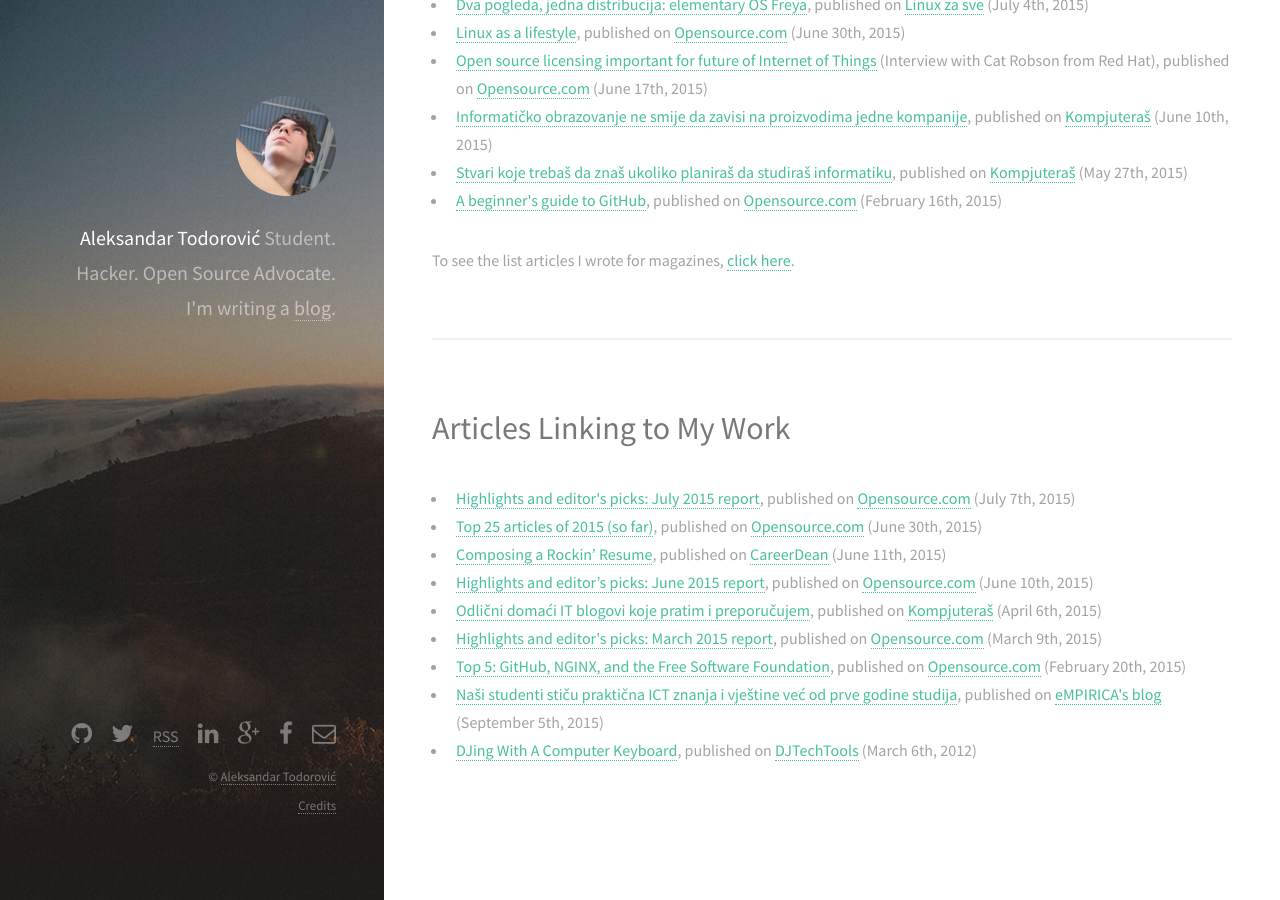
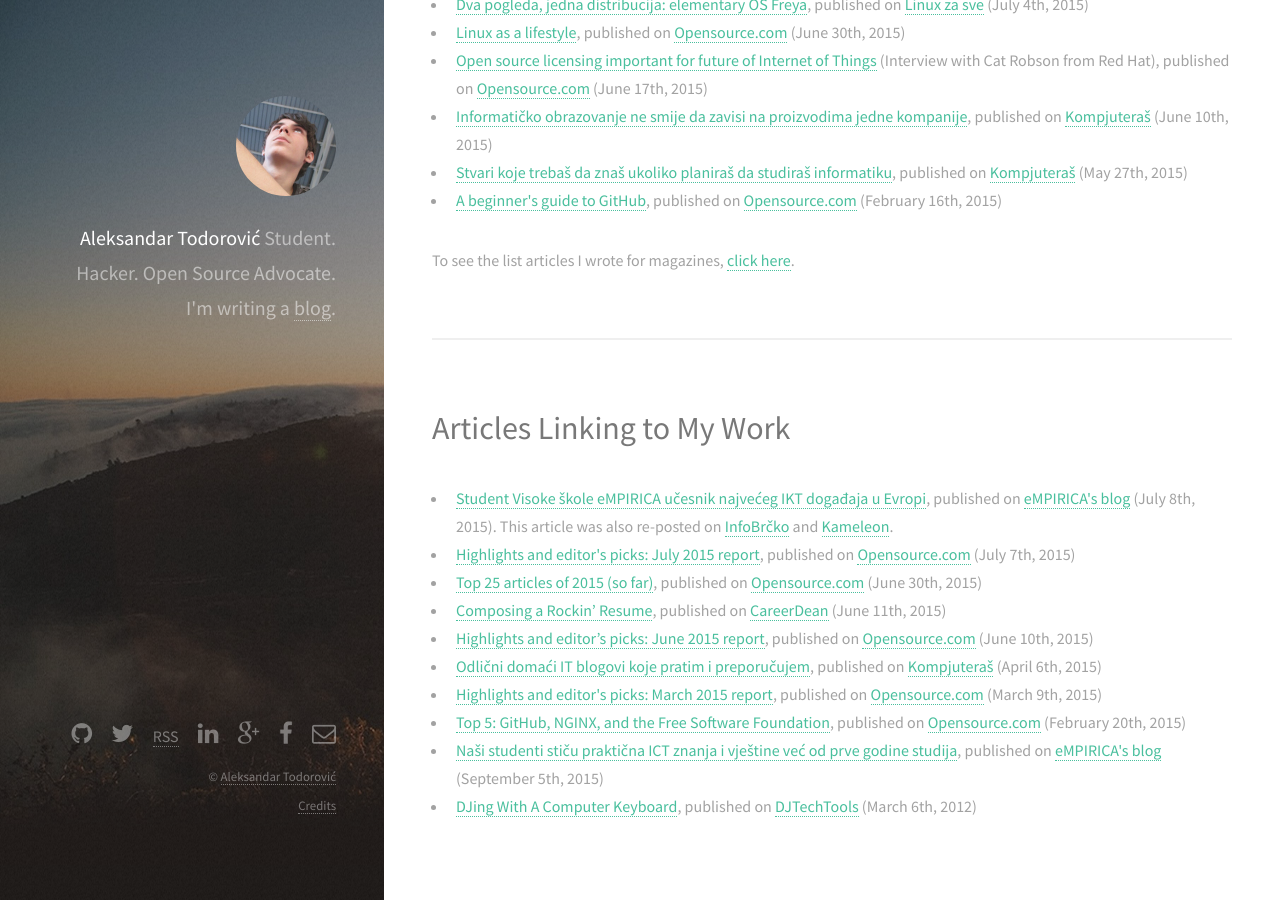
Before and after one commit to inputsh/bs.r3bl.me, a Jekyll site: the page built from index.html, in a window 1280 px wide and 900 px high, scrolled down 693 px. Built offline with Jekyll 4.4.1, drawn with Linux system fonts in a browser that asks for light colours.

Commit message:
Add a CNAME file and one new article

```diff
--- /dev/null
+++ b/CNAME
@@ -0,0 +1 @@
+aleksandartodorovic.in.rs
--- a/index.html
+++ b/index.html
@@ -47,6 +47,7 @@
     <section>
       <h1 href="#articles-linking-to-my-work">Articles Linking to My Work</h1>
       <ul>
+        <li><a href="http://www.empirica.ba/index.php/aktuelne-vijesti/490-student-visoke-skole-empirica-ucesnik-najveceg-ikt-dogadaja-u-evropi">Student Visoke škole eMPIRICA učesnik najvećeg IKT događaja u Evropi</a>, published on <a href="http://empirica.ba/index.php/aktuelne-vijesti">eMPIRICA's blog</a> (July 8th, 2015). This article was also re-posted on <a href="http://www.infobrcko.com/vijesti-iz-bih/11338-student-visoke-%C5%A1kole-empirica-u%C4%8Desnik-najve%C4%87eg-ikt-doga%C4%91aja-u-evropi.html">InfoBrčko</a> and <a href="http://www.kameleon.ba/index.php/lifestyle/Student-Visoke-skole-eMPIRICA-ucesnik-najveceg-IKT-dogadaja-u-Evropi-">Kameleon</a>.</li>
         <li><a href="https://opensource.com/life/15/7/community-report-july-2015" target="_blank">Highlights and editor's picks: July 2015 report</a>, published on <a href="http://opensource.com" target="_blank">Opensource.com</a> (July 7th, 2015)</li>
         <li><a href="http://opensource.com/life/15/6/top-25-articles-2015-so-far" target="_blank">Top 25 articles of 2015 (so far)</a>, published on <a href="http://opensource.com" target="_blank">Opensource.com</a> (June 30th, 2015)</li>
         <li><a href="https://www.careerdean.com/blog/composing-a-rockin-resume/" target="_blank">Composing a Rockin’ Resume</a>, published on <a href="https://www.careerdean.com/" target="_blank">CareerDean</a> (June 11th, 2015)</li>
```
